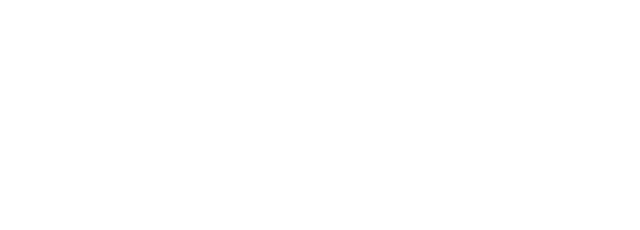
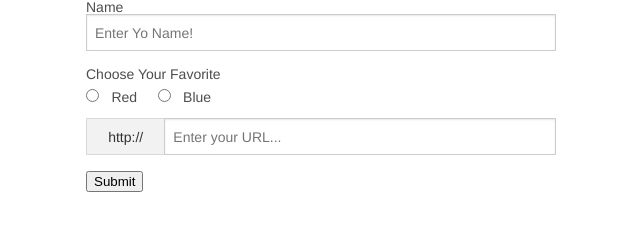
Before and after one commit to x78370/form-test, a plain HTML site: page index.html in a window 1280 px wide. Shown: the whole page, without its empty margins (69-709 px from the left). Drawn offline with Linux system fonts and the light colour scheme.

Commit message:
1
added simple forms

```diff
--- a/index.html
+++ b/index.html
@@ -9,7 +9,33 @@
   </head>
   <body>
 
+   <div class="row">
+    <div class="columns large-6">
+      <form action="">
 
+        <label>Name
+          <input type="text" placeholder="Enter Yo Name!">
+        </label>
+
+        <label>Choose Your Favorite</label>
+          <input type="radio" name="pokemon" value="Red" id="pokemonRed">
+          <label for="pokemonRed">Red</label>
+
+          <input type="radio" name="pokemon" value="Blue" id="pokemonBlue">
+          <label for="pokemonBlue">Blue</label>
+            <div class="row collapse">
+            <div class="small-3 large-2 columns">
+              <span class="prefix">http://</span>
+            </div>
+            <div class="small-9 large-10 columns">
+              <input type="text" placeholder="Enter your URL...">
+            </div>
+          <input type="submit">
+      </form>
+
+
+    </div>
+   </div>
 
     <script src="js/vendor/jquery.js"></script>
     <script src="js/foundation.min.js"></script>
```
